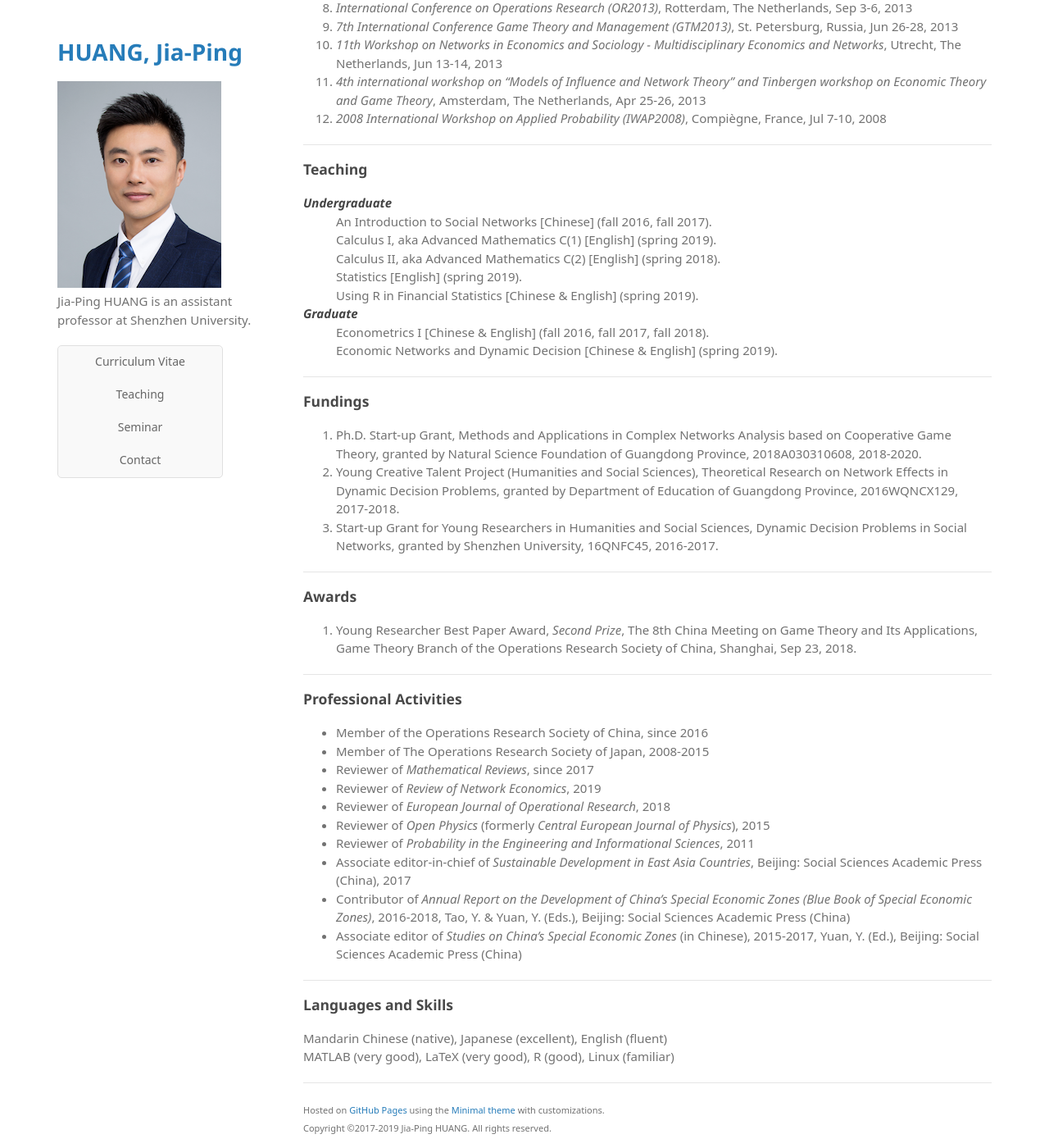
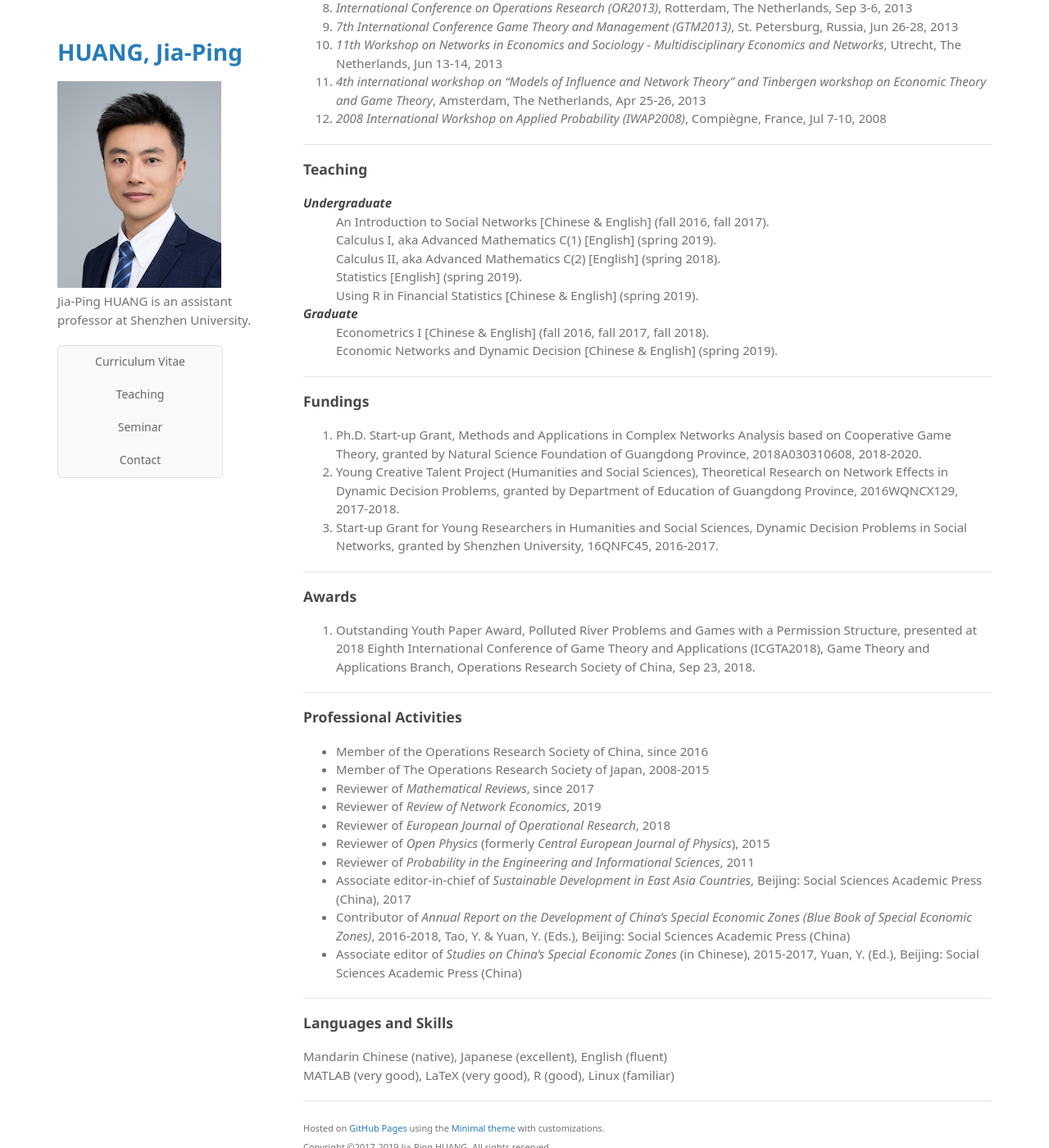
Before and after one commit to huangjp28/huangjp28.github.io, a Jekyll site: the page built from _pages/01_CV.md, in a window 1280 px wide and 1400 px high, scrolled down 1549 px. Shown: the whole window at 82% size. Built offline with Jekyll 4.4.1, drawn with Linux system fonts in a browser that asks for light colours; some web fonts are replaced; a script that is not in the unit is left out.

Commit message:
Update 01_CV.md

```diff
--- a/_pages/01_CV.md
+++ b/_pages/01_CV.md
@@ -89,7 +89,7 @@ Cooperative Game Theory, Social and Economic Networks, Dynamics in Economics and
 <dl>
   <dt><i>Undergraduate</i></dt>
   <dd>
-  An Introduction to Social Networks [Chinese] (fall 2016, fall 2017). <br>
+  An Introduction to Social Networks [Chinese & English] (fall 2016, fall 2017). <br>
   Calculus I, aka Advanced Mathematics C(1) [English] (spring 2019). <br>
   Calculus II, aka Advanced Mathematics C(2) [English] (spring 2018). <br>
   Statistics [English] (spring 2019). <br>
@@ -114,7 +114,7 @@ Cooperative Game Theory, Social and Economic Networks, Dynamics in Economics and
 ---
 ### Awards
 
-1. Young Researcher Best Paper Award, *Second Prize*, The 8th China Meeting on Game Theory and Its Applications, Game Theory Branch of the Operations Research Society of China, Shanghai, Sep 23, 2018.
+1. Outstanding Youth Paper Award, Polluted River Problems and Games with a Permission Structure, presented at 2018 Eighth International Conference of Game Theory and Applications (ICGTA2018), Game Theory and Applications Branch, Operations Research Society of China, Sep 23, 2018.
 
 
 ---
```
